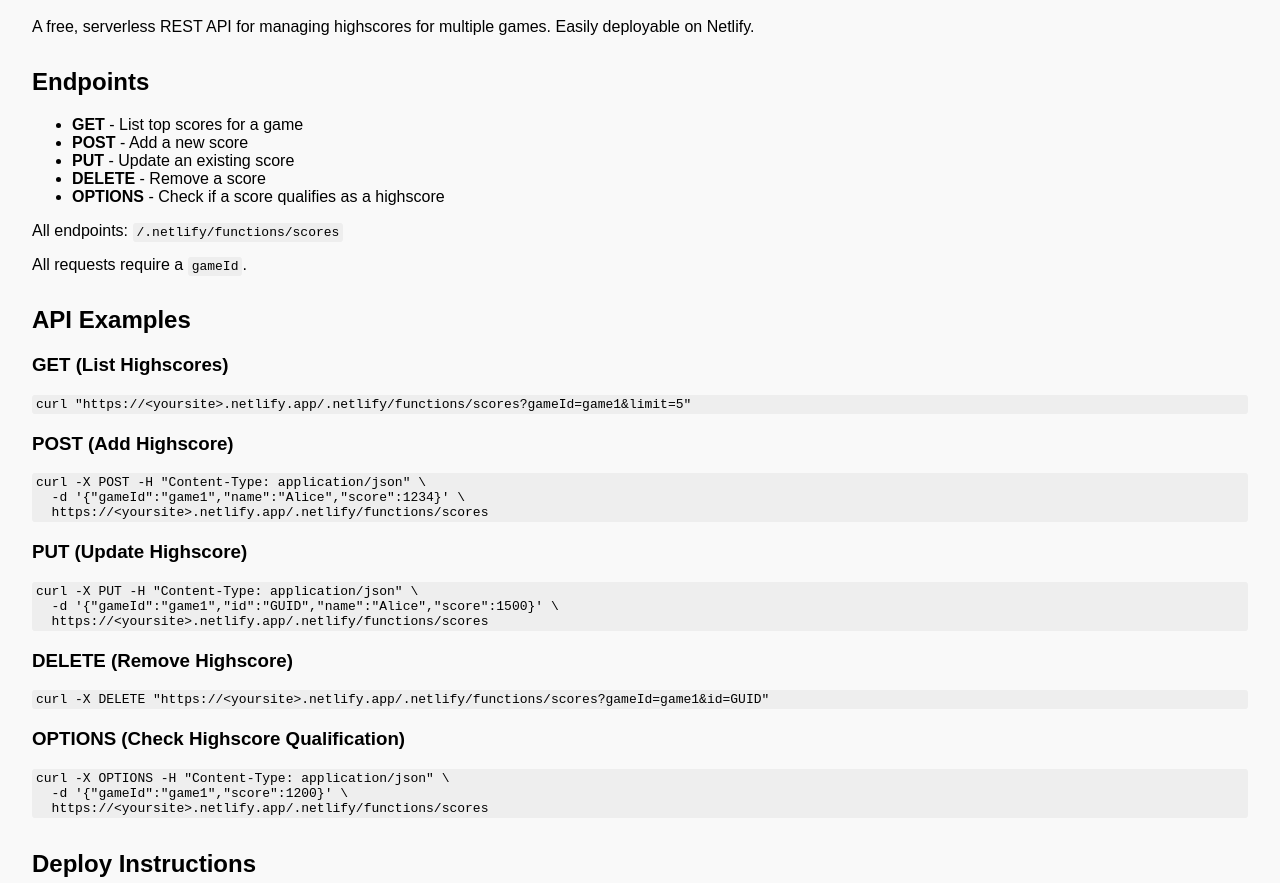
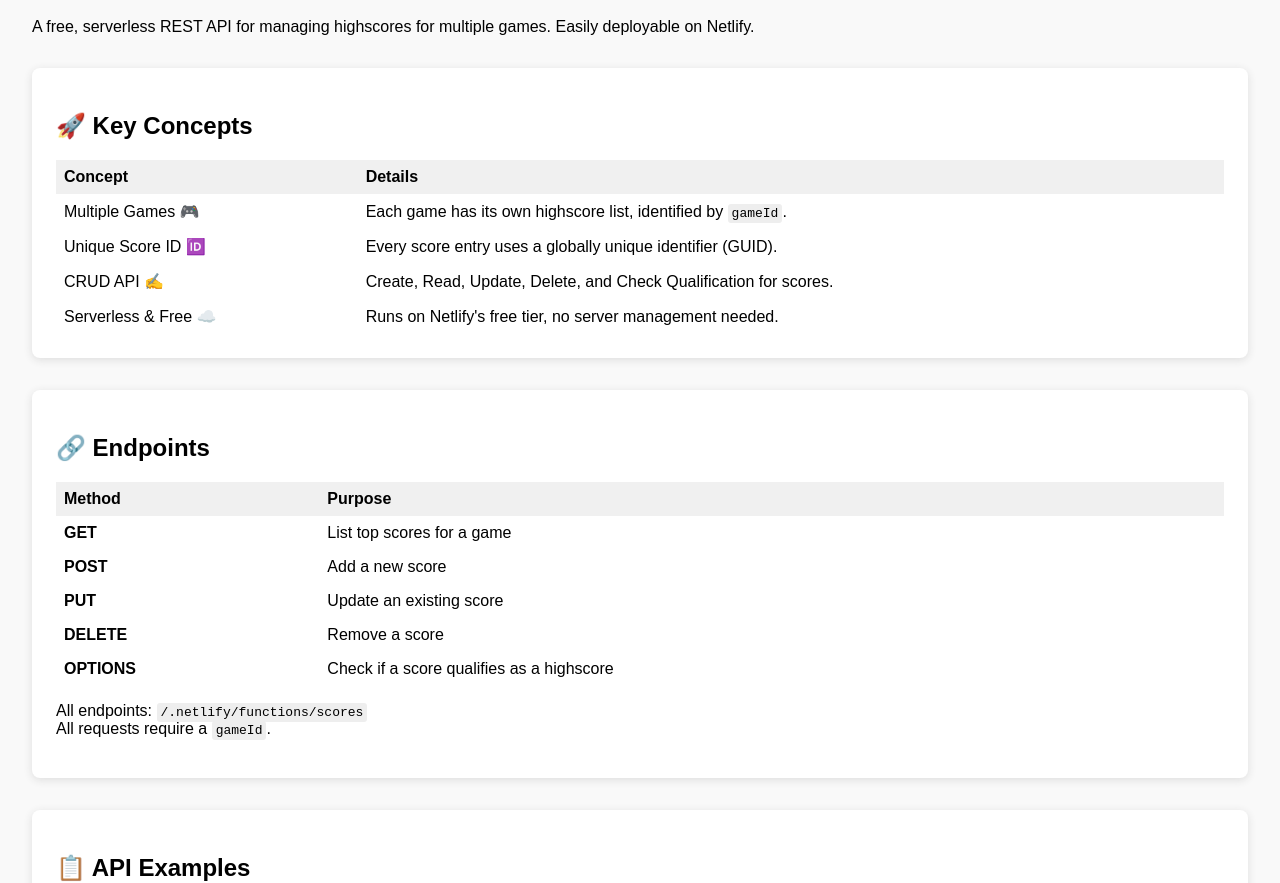
Before and after one commit to eliacoan/scorezilla, a website: page index.html in a window 1280 px wide. Shown: the part 72-955 px from the top of the page. Drawn offline with Linux system fonts and the light colour scheme.

Commit message:
Updated documentation

```diff
--- a/index.html
+++ b/index.html
@@ -16,39 +16,50 @@
   <div class="section">
     <p>A free, serverless REST API for managing highscores for multiple games. Easily deployable on Netlify.</p>
   </div>
-  <div class="section">
-    <h2>Endpoints</h2>
-    <ul>
-      <li><b>GET</b> - List top scores for a game</li>
-      <li><b>POST</b> - Add a new score</li>
-      <li><b>PUT</b> - Update an existing score</li>
-      <li><b>DELETE</b> - Remove a score</li>
-      <li><b>OPTIONS</b> - Check if a score qualifies as a highscore</li>
-    </ul>
-    <p>All endpoints: <code>/.netlify/functions/scores</code></p>
-    <p>All requests require a <code>gameId</code>.</p>
+  <div class="section" style="background:#fff;border-radius:8px;padding:1.5em;box-shadow:0 2px 8px #ddd;">
+    <h2>🚀 Key Concepts</h2>
+    <table style="width:100%;border-collapse:collapse;">
+      <tr style="background:#f0f0f0;"><th style="padding:8px;text-align:left;">Concept</th><th style="padding:8px;text-align:left;">Details</th></tr>
+      <tr><td style="padding:8px;">Multiple Games 🎮</td><td style="padding:8px;">Each game has its own highscore list, identified by <code>gameId</code>.</td></tr>
+      <tr><td style="padding:8px;">Unique Score ID 🆔</td><td style="padding:8px;">Every score entry uses a globally unique identifier (GUID).</td></tr>
+      <tr><td style="padding:8px;">CRUD API ✍️</td><td style="padding:8px;">Create, Read, Update, Delete, and Check Qualification for scores.</td></tr>
+      <tr><td style="padding:8px;">Serverless & Free ☁️</td><td style="padding:8px;">Runs on Netlify's free tier, no server management needed.</td></tr>
+    </table>
   </div>
-  <div class="section">
-    <h2>API Examples</h2>
-    <h3>GET (List Highscores)</h3>
-    <pre>curl "https://&lt;yoursite&gt;.netlify.app/.netlify/functions/scores?gameId=game1&limit=5"</pre>
-    <h3>POST (Add Highscore)</h3>
-    <pre>curl -X POST -H "Content-Type: application/json" \
+
+  <div class="section" style="background:#fff;border-radius:8px;padding:1.5em;box-shadow:0 2px 8px #ddd;">
+    <h2>🔗 Endpoints</h2>
+    <table style="width:100%;border-collapse:collapse;">
+      <tr style="background:#f0f0f0;"><th style="padding:8px;text-align:left;">Method</th><th style="padding:8px;text-align:left;">Purpose</th></tr>
+      <tr><td style="padding:8px;"><b>GET</b></td><td style="padding:8px;">List top scores for a game</td></tr>
+      <tr><td style="padding:8px;"><b>POST</b></td><td style="padding:8px;">Add a new score</td></tr>
+      <tr><td style="padding:8px;"><b>PUT</b></td><td style="padding:8px;">Update an existing score</td></tr>
+      <tr><td style="padding:8px;"><b>DELETE</b></td><td style="padding:8px;">Remove a score</td></tr>
+      <tr><td style="padding:8px;"><b>OPTIONS</b></td><td style="padding:8px;">Check if a score qualifies as a highscore</td></tr>
+    </table>
+    <p style="margin-top:1em;">All endpoints: <code>/.netlify/functions/scores</code><br>All requests require a <code>gameId</code>.</p>
+  </div>
+
+  <div class="section" style="background:#fff;border-radius:8px;padding:1.5em;box-shadow:0 2px 8px #ddd;">
+    <h2>📋 API Examples</h2>
+    <table style="width:100%;border-collapse:collapse;">
+      <tr style="background:#f0f0f0;"><th style="padding:8px;text-align:left;">Action</th><th style="padding:8px;text-align:left;">Example</th></tr>
+      <tr><td style="padding:8px;">GET (List Highscores)</td><td style="padding:8px;"><pre>curl "https://&lt;yoursite&gt;.netlify.app/.netlify/functions/scores?gameId=game1&limit=5"</pre></td></tr>
+      <tr><td style="padding:8px;">POST (Add Highscore)</td><td style="padding:8px;"><pre>curl -X POST -H "Content-Type: application/json" \
   -d '{"gameId":"game1","name":"Alice","score":1234}' \
-  https://&lt;yoursite&gt;.netlify.app/.netlify/functions/scores</pre>
-    <h3>PUT (Update Highscore)</h3>
-    <pre>curl -X PUT -H "Content-Type: application/json" \
+  https://&lt;yoursite&gt;.netlify.app/.netlify/functions/scores</pre></td></tr>
+      <tr><td style="padding:8px;">PUT (Update Highscore)</td><td style="padding:8px;"><pre>curl -X PUT -H "Content-Type: application/json" \
   -d '{"gameId":"game1","id":"GUID","name":"Alice","score":1500}' \
-  https://&lt;yoursite&gt;.netlify.app/.netlify/functions/scores</pre>
-    <h3>DELETE (Remove Highscore)</h3>
-    <pre>curl -X DELETE "https://&lt;yoursite&gt;.netlify.app/.netlify/functions/scores?gameId=game1&id=GUID"</pre>
-    <h3>OPTIONS (Check Highscore Qualification)</h3>
-    <pre>curl -X OPTIONS -H "Content-Type: application/json" \
+  https://&lt;yoursite&gt;.netlify.app/.netlify/functions/scores</pre></td></tr>
+      <tr><td style="padding:8px;">DELETE (Remove Highscore)</td><td style="padding:8px;"><pre>curl -X DELETE "https://&lt;yoursite&gt;.netlify.app/.netlify/functions/scores?gameId=game1&id=GUID"</pre></td></tr>
+      <tr><td style="padding:8px;">OPTIONS (Check Highscore Qualification)</td><td style="padding:8px;"><pre>curl -X OPTIONS -H "Content-Type: application/json" \
   -d '{"gameId":"game1","score":1200}' \
-  https://&lt;yoursite&gt;.netlify.app/.netlify/functions/scores</pre>
+  https://&lt;yoursite&gt;.netlify.app/.netlify/functions/scores</pre></td></tr>
+    </table>
   </div>
-  <div class="section">
-    <h2>Deploy Instructions</h2>
+
+  <div class="section" style="background:#fff;border-radius:8px;padding:1.5em;box-shadow:0 2px 8px #ddd;">
+    <h2>🛠️ Deploy Instructions</h2>
     <ol>
       <li>Install Netlify CLI: <code>npm install -g netlify-cli</code></li>
       <li>Link your project: <code>netlify init</code></li>
```
